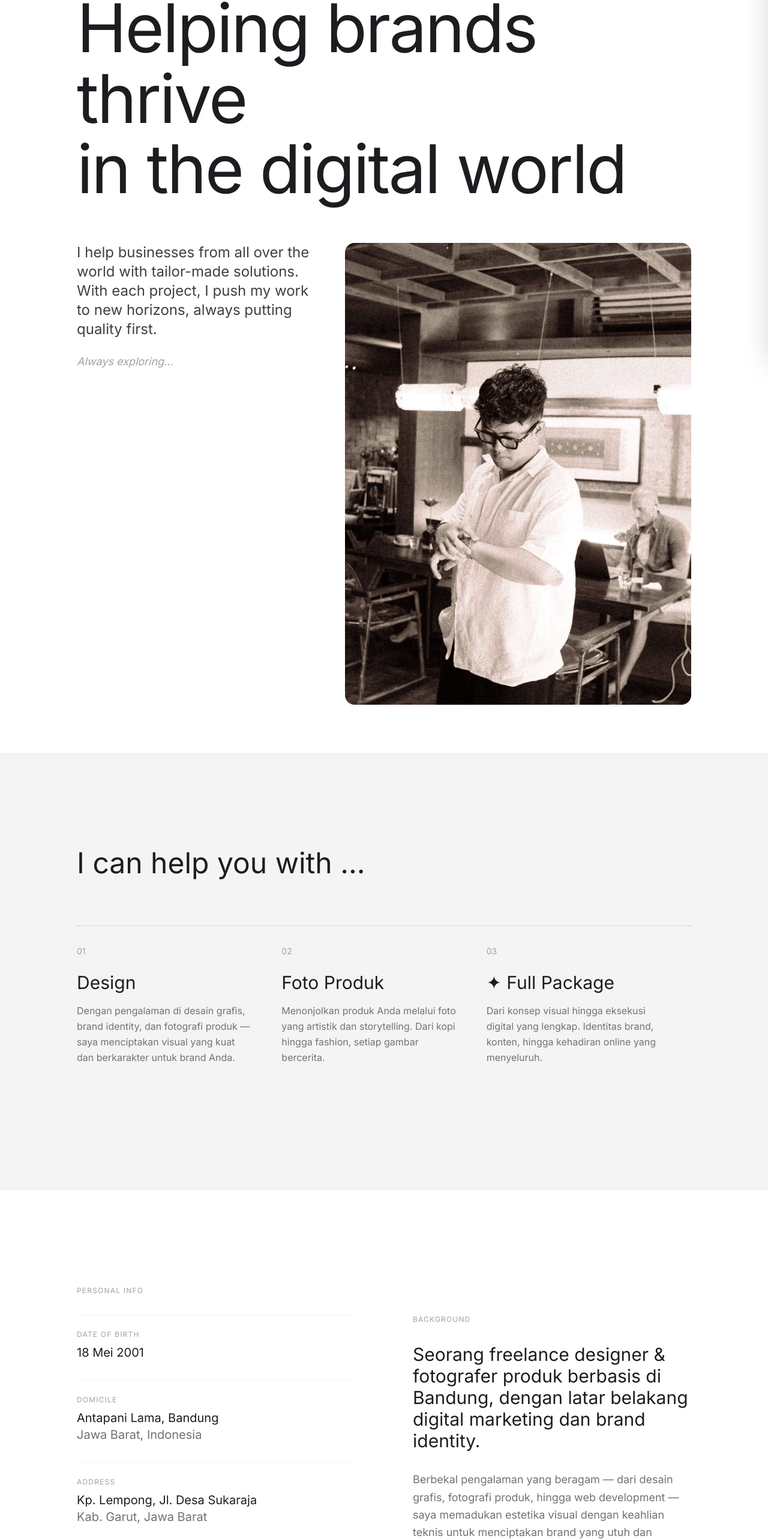
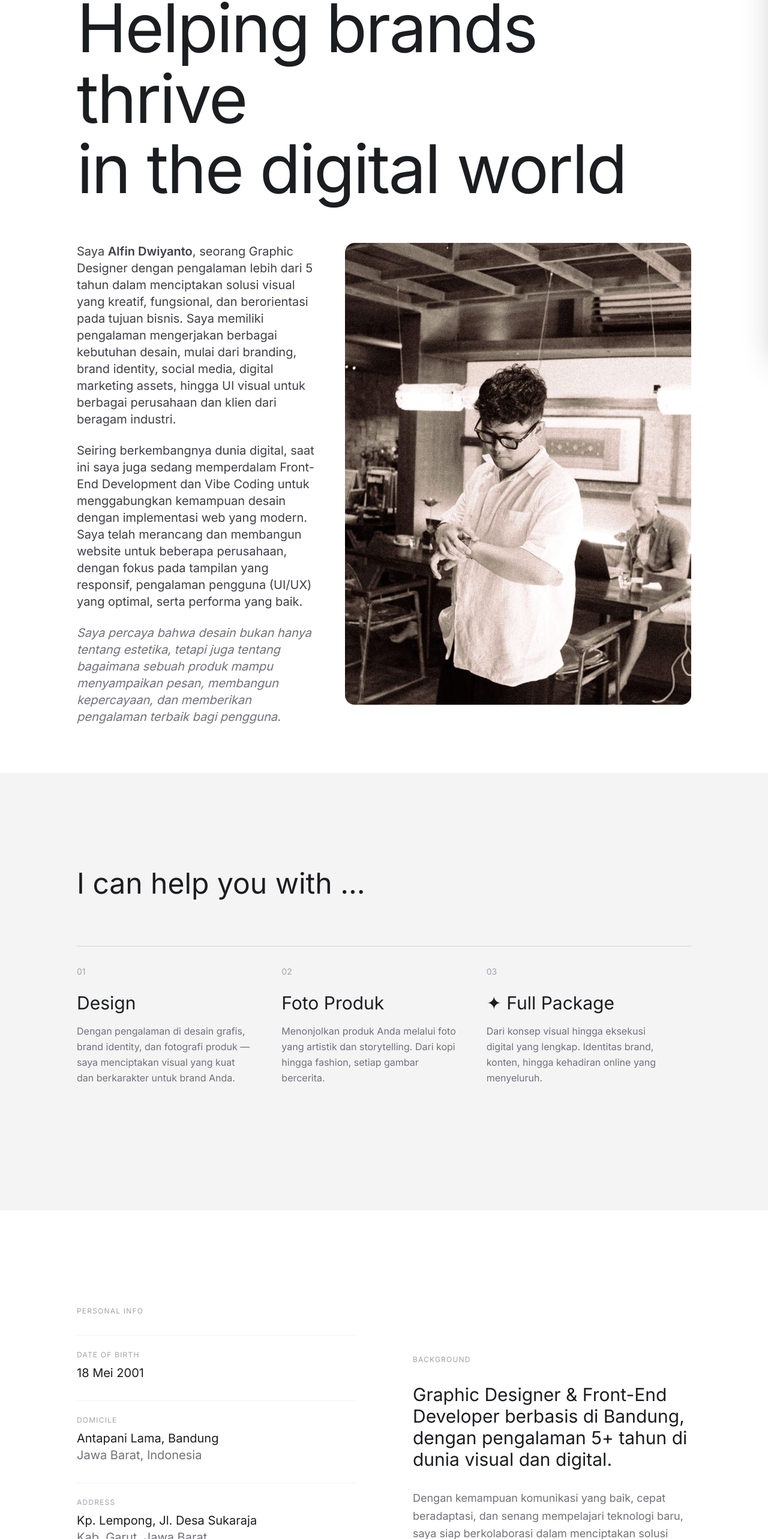
Before and after one commit to alfindwiyanto200-cyber/Portofolio-Alfin-dwiyanto, a React (Vite) app: page /about in a window 1280 px wide. Shown: the part 212-2778 px from the top of the page at 60% size. Built offline with nearby package versions, Linux system fonts and the light colour scheme.

Commit message:
Update About page bio with real Alfin Dwiyanto professional description

```diff
--- a/src/pages/About.jsx
+++ b/src/pages/About.jsx
@@ -19,10 +19,15 @@ export default function About() {
 
           <div className="grid grid-cols-1 md:grid-cols-12 gap-12 items-start">
             <div className="md:col-span-5 reveal fade-left">
-              <p className="text-xl md:text-2xl leading-relaxed text-zinc-700 mb-6">
-                I help businesses from all over the world with tailor-made solutions. With each project, I push my work to new horizons, always putting quality first.
+              <p className="text-lg md:text-xl leading-relaxed text-zinc-700 mb-6">
+                Saya <strong>Alfin Dwiyanto</strong>, seorang Graphic Designer dengan pengalaman lebih dari 5 tahun dalam menciptakan solusi visual yang kreatif, fungsional, dan berorientasi pada tujuan bisnis. Saya memiliki pengalaman mengerjakan berbagai kebutuhan desain, mulai dari branding, brand identity, social media, digital marketing assets, hingga UI visual untuk berbagai perusahaan dan klien dari beragam industri.
               </p>
-              <p className="text-zinc-400 text-lg italic">Always exploring...</p>
+              <p className="text-lg md:text-xl leading-relaxed text-zinc-700 mb-6">
+                Seiring berkembangnya dunia digital, saat ini saya juga sedang memperdalam Front-End Development dan Vibe Coding untuk menggabungkan kemampuan desain dengan implementasi web yang modern. Saya telah merancang dan membangun website untuk beberapa perusahaan, dengan fokus pada tampilan yang responsif, pengalaman pengguna (UI/UX) yang optimal, serta performa yang baik.
+              </p>
+              <p className="text-lg md:text-xl leading-relaxed text-zinc-500 italic">
+                Saya percaya bahwa desain bukan hanya tentang estetika, tetapi juga tentang bagaimana sebuah produk mampu menyampaikan pesan, membangun kepercayaan, dan memberikan pengalaman terbaik bagi pengguna.
+              </p>
             </div>
             <div className="md:col-span-7 reveal fade-right">
               <div className="w-full aspect-[3/4] bg-zinc-100 rounded-2xl overflow-hidden">
@@ -101,10 +106,10 @@ export default function About() {
           <div className="reveal fade-right">
             <p className="text-zinc-400 text-xs uppercase tracking-widest mb-8">Background</p>
             <p className="text-2xl md:text-3xl font-normal leading-snug text-dennis-dark mb-8">
-              Seorang freelance designer & fotografer produk berbasis di Bandung, dengan latar belakang digital marketing dan brand identity.
+              Graphic Designer & Front-End Developer berbasis di Bandung, dengan pengalaman 5+ tahun di dunia visual dan digital.
             </p>
             <p className="text-zinc-500 text-lg leading-relaxed">
-              Berbekal pengalaman yang beragam — dari desain grafis, fotografi produk, hingga web development — saya memadukan estetika visual dengan keahlian teknis untuk menciptakan brand yang utuh dan berkesan.
+              Dengan kemampuan komunikasi yang baik, cepat beradaptasi, dan senang mempelajari teknologi baru, saya siap berkolaborasi dalam menciptakan solusi digital yang berdampak dan bernilai.
             </p>
           </div>
         </div>
```
